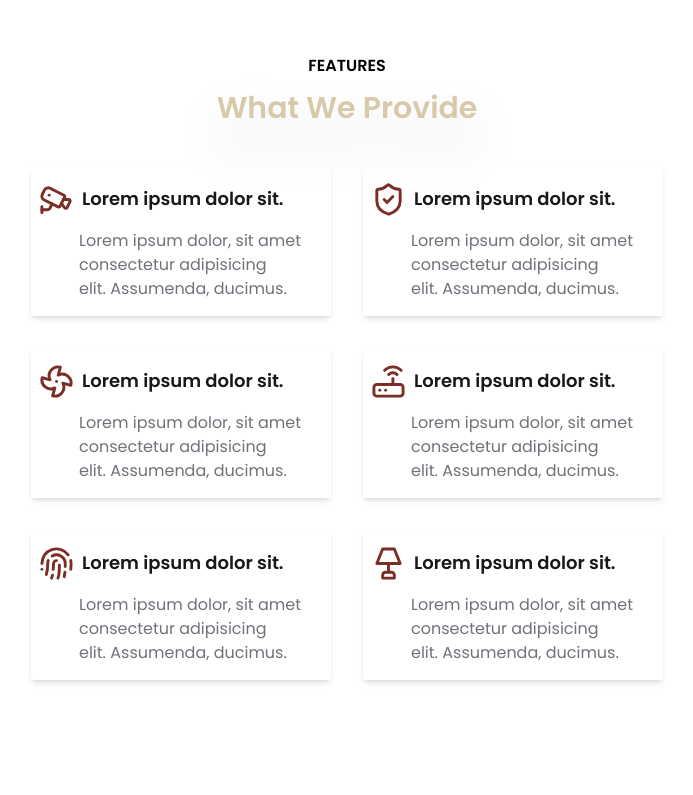
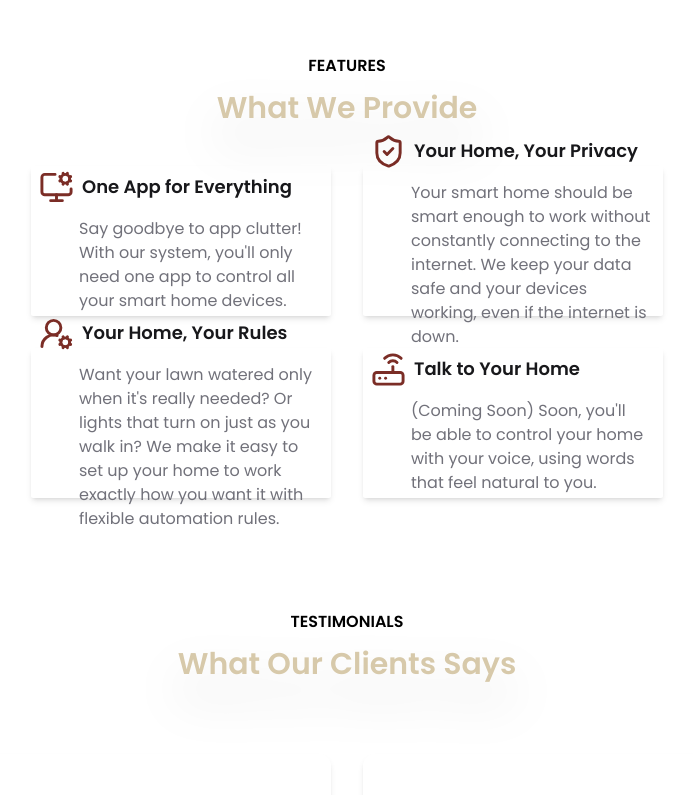
Before and after one commit to panindrakumar84/gruha-landing-page, a React (Vite) app: page / in a window 1280 px wide. Shown: the part 1660-2455 px from the top of the page, without its empty margins (293-986 px from the left). Built offline with nearby package versions, Linux system fonts and the light colour scheme.

Commit message:
index.js-modified

```diff
--- a/src/constants/index.js
+++ b/src/constants/index.js
@@ -2,13 +2,12 @@ import customer1 from "../assets/user-1.png"
 import customer2 from "../assets/user-2.png"
 import customer3 from "../assets/user-3.png"
 import customer4 from "../assets/user-4.png"
-import { ShieldCheck, Fingerprint, Cctv, Lamp, Router, Fan } from "lucide-react"
+import { ShieldCheck, Fingerprint, MonitorCog, Lamp, Router, UserRoundCog } from "lucide-react"
 
 export const navLinks = [
     {href:"#home",label:"Home"},
     {href:"#about-us",label:"About"},
     {href:"#features",label:"Features"},
-    {href:"#testimonials",label:"Testimonials"},
     {href:"#contact-us",label:"Contact"},
 
 ]
@@ -42,33 +41,33 @@ export const reviews = [
 
 export const features = [
     {
-        icon: Cctv,
-        title: "Lorem ipsum dolor sit.",
-        feature: "Lorem ipsum dolor, sit amet consectetur adipisicing elit. Assumenda, ducimus."
+        icon: MonitorCog,
+        title: "One App for Everything",
+        feature: "Say goodbye to app clutter! With our system, you'll only need one app to control all your smart home devices."
     },
     {
         icon: ShieldCheck,
-        title: "Lorem ipsum dolor sit.",
-        feature: "Lorem ipsum dolor, sit amet consectetur adipisicing elit. Assumenda, ducimus."
+        title: "Your Home, Your Privacy",
+        feature: "Your smart home should be smart enough to work without constantly connecting to the internet. We keep your data safe and your devices working, even if the internet is down."
     },
     {
-        icon: Fan,
-        title: "Lorem ipsum dolor sit.",
-        feature: "Lorem ipsum dolor, sit amet consectetur adipisicing elit. Assumenda, ducimus."
+        icon: UserRoundCog,
+        title: "Your Home, Your Rules",
+        feature: "Want your lawn watered only when it's really needed? Or lights that turn on just as you walk in? We make it easy to set up your home to work exactly how you want it with flexible automation rules."
     },
     {
         icon: Router,
-        title: "Lorem ipsum dolor sit.",
-        feature: "Lorem ipsum dolor, sit amet consectetur adipisicing elit. Assumenda, ducimus."
+        title: "Talk to Your Home",
+        feature: "(Coming Soon) Soon, you'll be able to control your home with your voice, using words that feel natural to you."
     },
-    {
-        icon: Fingerprint,
-        title: "Lorem ipsum dolor sit.",
-        feature: "Lorem ipsum dolor, sit amet consectetur adipisicing elit. Assumenda, ducimus."
-    },
-    {
-        icon: Lamp,
-        title: "Lorem ipsum dolor sit.",
-        feature: "Lorem ipsum dolor, sit amet consectetur adipisicing elit. Assumenda, ducimus."
-    },
+
 ]
+
+export const control = [
+    "Door locks for better security",
+    "Sensors to know when doors open",
+    "Lights and switches",
+    "Window blinds",
+    "Air conditioning and heating",
+   "And much more!",
+]
```
